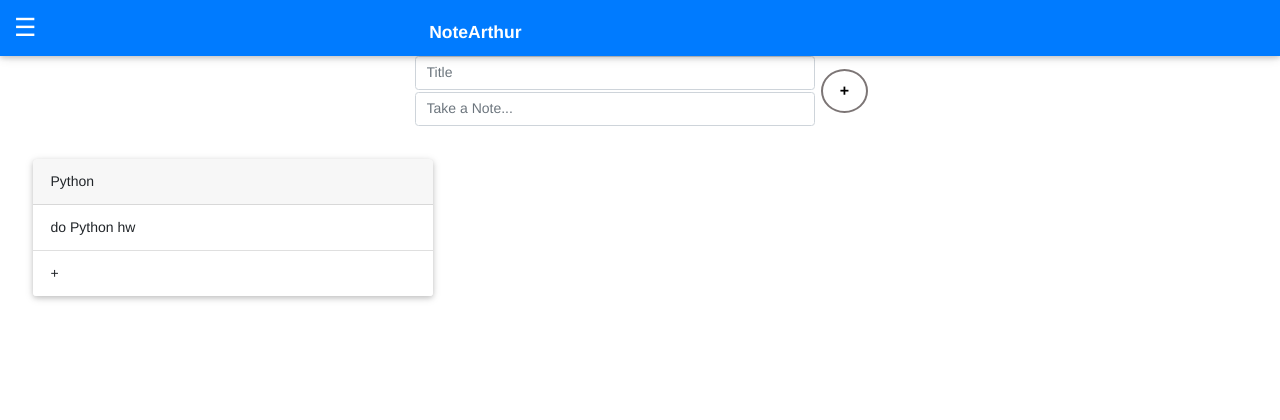
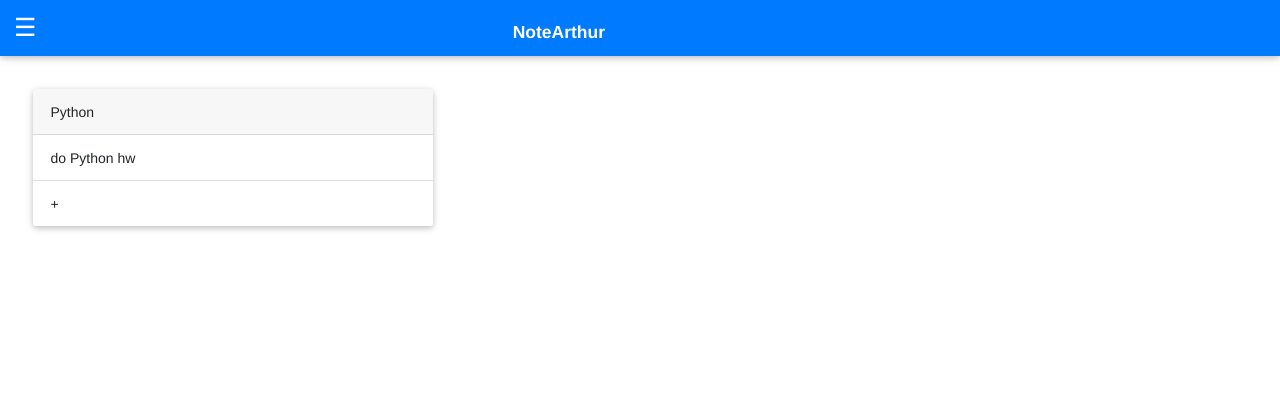
Before and after one commit to uda832/note_arthur, a Flask app: page /arthur in a window 1280 px wide. Shown: the top 420 px of the page. Run offline with Flask 2, Linux system fonts and the light colour scheme; some libraries are stand-ins or nearby versions.

Commit message:
no message

```diff
--- a/app/templates/arthur.html
+++ b/app/templates/arthur.html
@@ -37,8 +37,6 @@
 
     <style>
 
-
-
     </style>
     <link rel="stylesheet" href="/static/css/inputbarStyle.css">
 </head>
@@ -49,7 +47,7 @@
         <div class="hamburger-wrapper">
             <div class="hamburger hamburger-opener" onclick="openNav()">☰</div>
         </div>
-        <div class="navbar-brand">
+        <div class="navbar-brand" style="margin-left: 10%">
             <span style="color: white; font-weight: bold;">NoteArthur</span>
         </div>
         <div class="filler">
@@ -59,95 +57,7 @@
             <span style="color: white; font-weight: bold;"></span>
         </div>
     </nav>
-
-    <!-- Side bar Navigation -->
-    <script src="/static/js/navBar.js"></script>
-<!-- Trigger/Open The Modal -->
-    <div id="myBtn-content" class="myBtn-content1">
-        <button id="myBtn">+</button>
-    </div>
-        <!-- The Modal -->
-        <div id="myModal" class="modal-arthur">
-
-            <!-- Modal content -->
-            <div class="modal-content" >
-                <span class="close">&times;</span>
-                <div id="main-content-container" class="main-content-container">
-                    <div id="main-content-container" class="inputBar">
-                        <div class="first">
-                            <div class="form-group">
-                                <input type="text" name="UserInput" class="form-control" id="UserInputTitle" placeholder="Title">
-                            </div>
-                            <div class="form-group1" id="EnterNote">
-                                <div class="note_container">
-                                    <div>
-                                        <input type="text" name="UserInput" class="form-control UserInputNote" id="UserInputNote-1" placeholder="Take a Note..."/>
-                                    </div>
-                                </div>
-                            </div>
-                            <div class="DoneButton">
-                                <button class="button button4" onclick="DoneFunction()">+</button>
-                            </div>
-                        </div>
-                    </div>
-                </div>
-            </div>
-        </div>
-        <script>
-            var modal = document.getElementById('myModal');
-            var btn = document.getElementById("myBtn");
-            var span = document.getElementsByClassName("close")[0];
-            btn.onclick = function () {
-                modal.style.display = "block";
-            }
-            span.onclick = function () {
-                modal.style.display = "none";
-
-            }
-            window.onclick = function (event) {
-                if (event.target == modal) {
-                    modal.style.display = "none";
-                }
-            }
-        </script>
-    <div id="main-side-nav" class="side-nav">
-
-        <!-- Top Bar -->
-        <nav class="navbar navbar-default" style="height: 7vh; background-color: #007bff;">
-            <div class="ml-auto hamburger-wrapper">
-                <div class="hamburger hamburger-closer" onclick="closeNav()">☰</div>
-            </div>
-        </nav>
-
-        <!-- List of Sections -->
-        <nav  class="nav nav-pills flex-column side-nav-sections-container">
-            <ul id="side-nav-sections" class="side-nav-sections">
-            </ul>
-
-          </nav>
-    </div>
-    <!-- Use any element to open the sidenav -->
-
-
     <div id="main-content-container" class="main-content-container">
-        <!-- Input Bar -->
-        <div class="inputBar">
-            <div class="first">
-                <div class="form-group">
-                    <input type="text" name="UserInput" class="form-control" id="UserInputTitle" placeholder="Title">
-                </div>
-                <div class="form-group1" id="EnterNote">
-                    <div class="note_container">
-                        <input type="text" name="UserInput" class="form-control UserInputNote" id="UserInputNote" placeholder="Take a Note..." onkeydown="if (event.keyCode == 13) { createNewNoteInput() }"
-                        />
-                    </div>
-                </div>
-                <div class="DoneButton">
-                    <button class="button button4" onclick="DoneFunction()">+</button>
-                </div>
-            </div>
-        </div>
-
         <!-- Main Content -->
         <ul id="main-content" class="mdl-grid main-content">
             <li id="section-1" class="section">
@@ -191,11 +101,74 @@
                     </ul>
                 </div>
             </li>
+        </ul>
+    </div>
+    <!-- Side bar Navigation -->
+    <script src="/static/js/navBar.js"></script>
+    <!-- Trigger/Open The Modal -->
+    <div id="myBtn-content" class="myBtn-content1">
+        <button id="myBtn">+</button>
+    </div>
+    <!-- The Modal -->
+    <div id="myModal" class="modal-arthur">
 
-        </ul>
+        <!-- Modal content -->
+        <div class="modal-content">
+            <span class="close">&times;</span>
+            <div id="main-content-container" class="main-content-container">
+                <div id="main-content-container" class="inputBar">
+                    <div class="first">
+                        <div class="form-group">
+                            <input type="text" name="UserInput" class="form-control" id="UserInputTitle" placeholder="Title">
+                        </div>
+                        <div class="form-group1" id="EnterNote">
+                            <div class="note_container">
+                                <div>
+                                    <input type="text" name="UserInput" class="form-control UserInputNote" id="UserInputNote-1" placeholder="Take a Note..." />
+                                </div>
+                            </div>
+                        </div>
+                        <div class="DoneButton">
+                            <button class="button button4" onclick="DoneFunction()">+</button>
+                        </div>
+                    </div>
+                </div>
+            </div>
+        </div>
+    </div>
+    <script>
+        var modal = document.getElementById('myModal');
+        var btn = document.getElementById("myBtn");
+        var span = document.getElementsByClassName("close")[0];
+        btn.onclick = function () {
+            modal.style.display = "block";
+        }
+        span.onclick = function () {
+            modal.style.display = "none";
 
+        }
+        window.onclick = function (event) {
+            if (event.target == modal) {
+                modal.style.display = "none";
+            }
+        }
+    </script>
+    <div id="main-side-nav" class="side-nav">
+
+        <!-- Top Bar -->
+        <nav class="navbar navbar-default" style="height: 7vh; background-color: #007bff;">
+            <div class="ml-auto hamburger-wrapper">
+                <div class="hamburger hamburger-closer" onclick="closeNav()">☰</div>
+            </div>
+        </nav>
+
+        <!-- List of Sections -->
+        <nav class="nav nav-pills flex-column side-nav-sections-container">
+            <ul id="side-nav-sections" class="side-nav-sections"></ul>
+
+        </nav>
     </div>
-
+    <!-- Use any element to open the sidenav -->
 
     <script>
         var dataStoreJSON = "";
```
